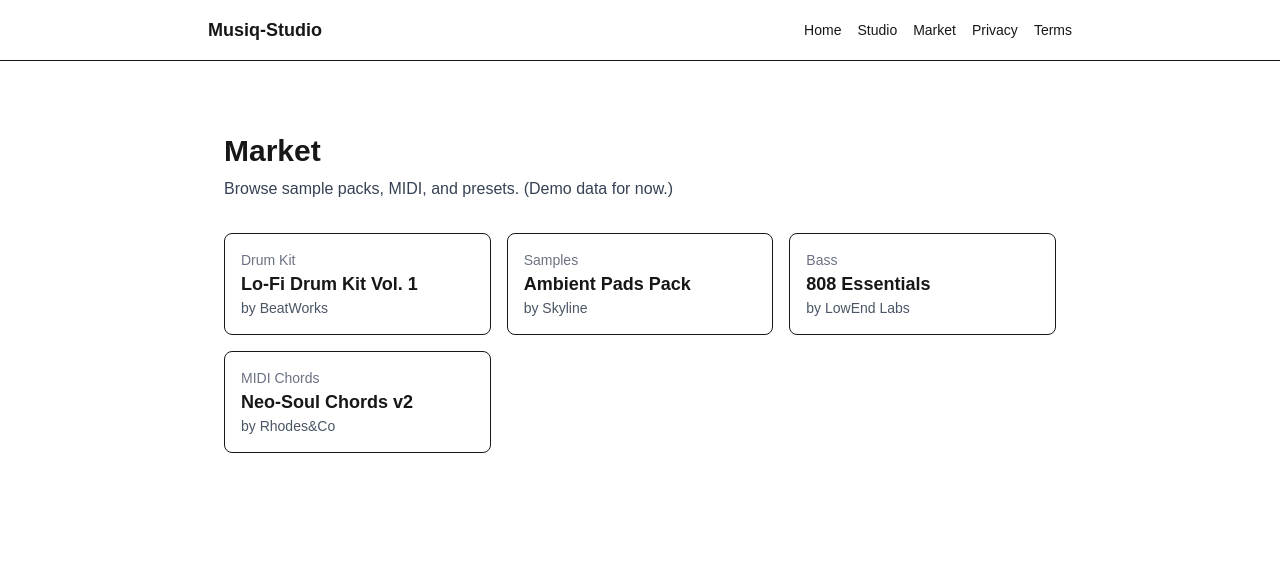
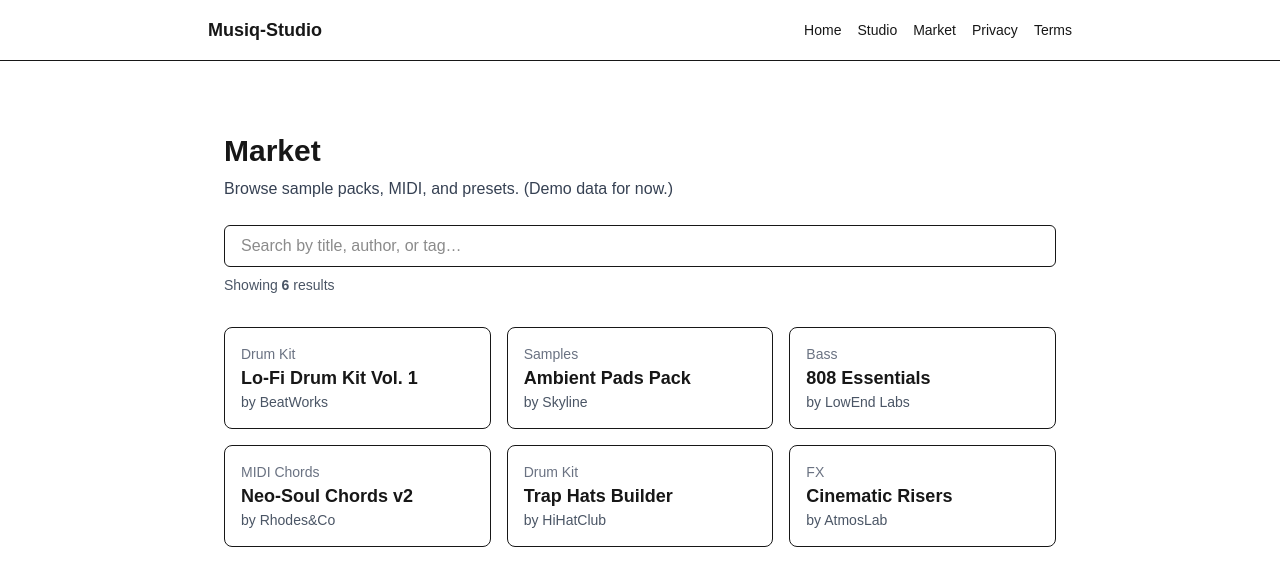
Before and after one commit to TPayne011/musiq-studio, a Next.js app: page /market in a window 1280 px wide. Shown: the top 586 px of the page. Built offline with nearby package versions, Linux system fonts and the light colour scheme.

Commit message:
Market: add client-side search filter

```diff
--- a/src/app/market/page.tsx
+++ b/src/app/market/page.tsx
@@ -1,4 +1,7 @@
 // src/app/market/page.tsx
+"use client";
+
+import { useMemo, useState } from "react";
 import Card from "../components/Card";
 
 const items = [
@@ -16,19 +19,60 @@ const items = [
     tag: "MIDI Chords",
     href: "#",
   },
+  {
+    title: "Trap Hats Builder",
+    author: "HiHatClub",
+    tag: "Drum Kit",
+    href: "#",
+  },
+  { title: "Cinematic Risers", author: "AtmosLab", tag: "FX", href: "#" },
 ];
 
 export default function MarketPage() {
+  const [q, setQ] = useState("");
+
+  const filtered = useMemo(() => {
+    const s = q.trim().toLowerCase();
+    if (!s) return items;
+    return items.filter((it) => {
+      const hay = `${it.title} ${it.author ?? ""} ${
+        it.tag ?? ""
+      }`.toLowerCase();
+      return hay.includes(s);
+    });
+  }, [q]);
+
   return (
     <main className="max-w-5xl mx-auto px-4 py-10">
       <h1 className="text-3xl font-bold mb-2">Market</h1>
-      <p className="text-gray-700 mb-8">
+      <p className="text-gray-700 mb-6">
         Browse sample packs, MIDI, and presets. (Demo data for now.)
       </p>
 
+      {/* Search bar */}
+      <div className="mb-8">
+        <label htmlFor="market-search" className="sr-only">
+          Search
+        </label>
+        <input
+          id="market-search"
+          type="search"
+          value={q}
+          onChange={(e) => setQ(e.target.value)}
+          placeholder="Search by title, author, or tag…"
+          className="w-full rounded-md border px-4 py-2 outline-none focus:ring focus:ring-indigo-200"
+        />
+        <div className="mt-2 text-sm text-gray-600">
+          Showing <strong>{filtered.length}</strong>{" "}
+          {filtered.length === 1 ? "result" : "results"}
+          {q ? <> for “{q}”</> : null}
+        </div>
+      </div>
+
+      {/* Results grid */}
       <div className="grid gap-4 sm:grid-cols-2 lg:grid-cols-3">
-        {items.map((it) => (
-          <Card key={it.title} {...it} />
+        {filtered.map((it) => (
+          <Card key={`${it.title}-${it.author}`} {...it} />
         ))}
       </div>
     </main>
```
